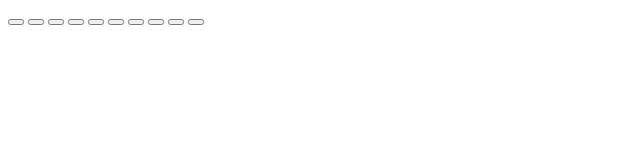
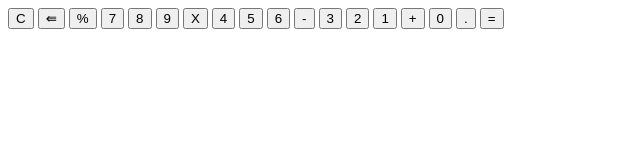
Before and after one commit to EstebanR05/calculadora-javascript, a plain HTML site: page calculadora propia/index.html in a window 1280 px wide. Shown: the whole page, without its empty margins (0-640 px from the left). Drawn offline with Linux system fonts and the light colour scheme.

Commit message:
pequeño
se inicia html

```diff
--- a/calculadora propia/index.html
+++ b/calculadora propia/index.html
@@ -10,16 +10,31 @@
 
 <body>
     <div class="container">
-        <button></button>
-        <button></button>
-        <button></button>
-        <button></button>
-        <button></button>
-        <button></button>
-        <button></button>
-        <button></button>
-        <button></button>
-        <button></button>
+        <div class="calculadora">
+           <div class="display">
+             <div id="valor-anterior"></div>
+             <div id="valor-actual"></div>
+           </div>
+
+            <button>C</button>
+            <button>&lAarr;</button>
+            <button>%</button>
+            <button>7</button>
+            <button>8</button>
+            <button>9</button>
+            <button>X</button>
+            <button>4</button>
+            <button>5</button>
+            <button>6</button>
+            <button>-</button>
+            <button>3</button>
+            <button>2</button>
+            <button>1</button>
+            <button>+</button>
+            <button>0</button>
+            <button>.</button>
+            <button>=</button>
+        </div>
     </div>
 
 </body>
```
